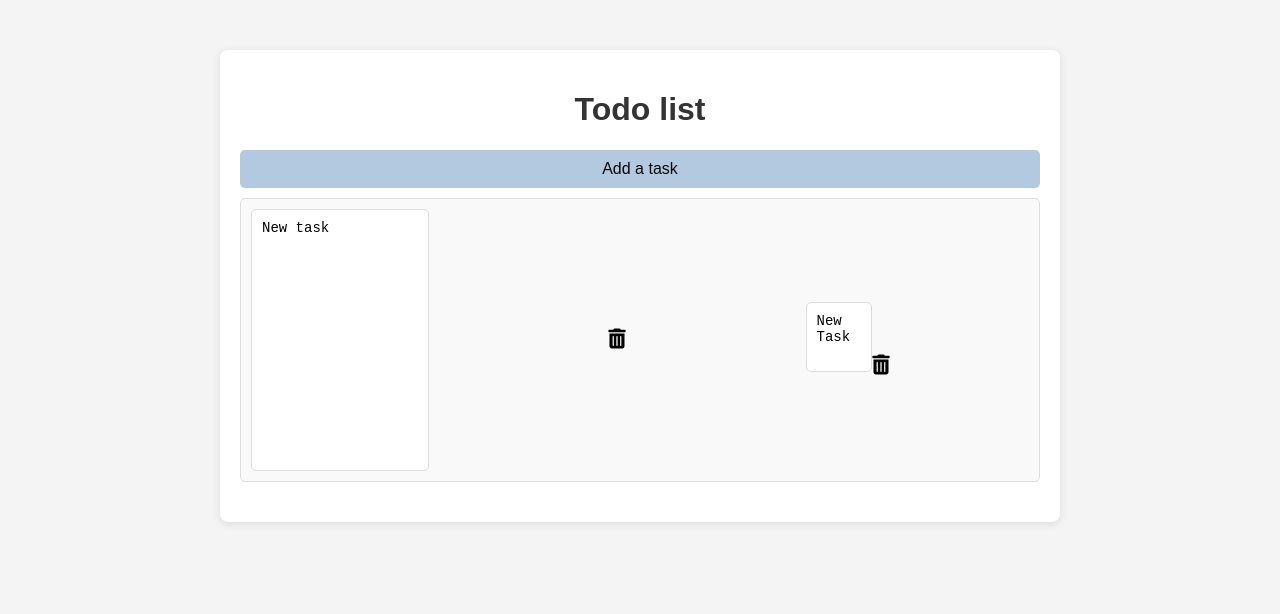
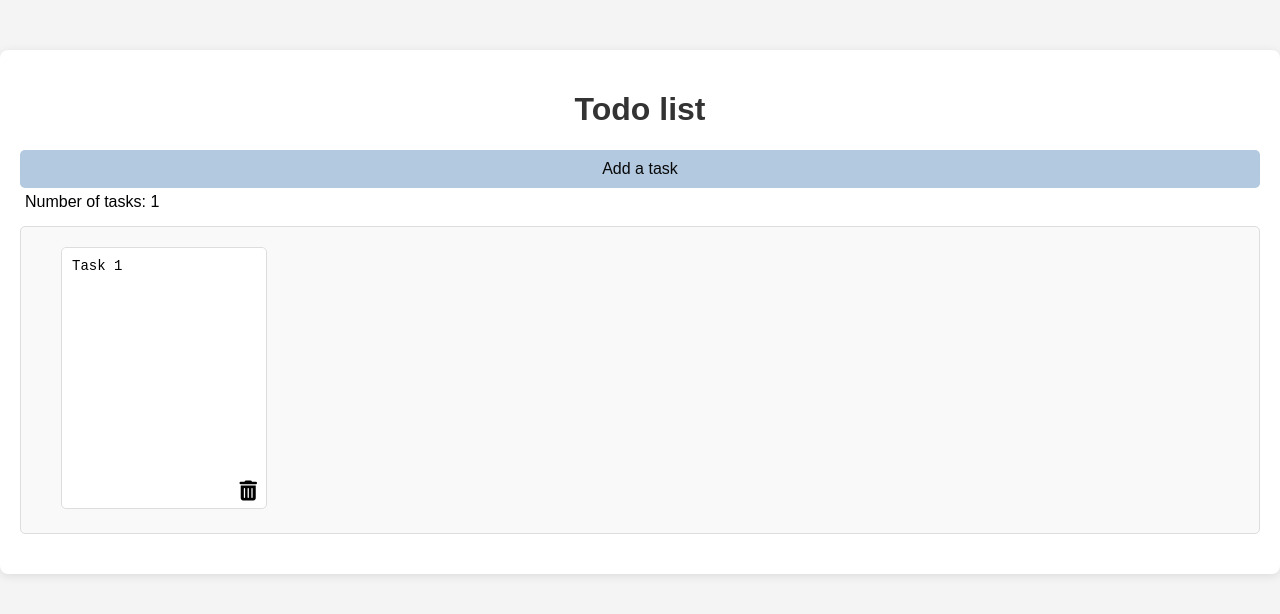
Before and after one commit to Freshta-Jafari/JavaScript_exo, a plain HTML site: page Todo-list/index.html in a window 1280 px wide. Both pictures are taken after a click on the button "Add a task". Drawn offline with Linux system fonts and the light colour scheme.

Commit message:
fait Todo_list exercice

```diff
--- a/Todo-list/index.html
+++ b/Todo-list/index.html
@@ -16,9 +16,12 @@
         <div id="todo">
             <div id="count">
                 <button id="btn">Add a task</button>
+                <div id="cardCounter">Number of tasks : </div>
                 <div id="todoCards">
-                    <textarea class="task" maxlength="200" cols="20" rows="15">New task</textarea>
-                    <span class="delBtn"><i class="fa-solid fa-trash-can" aria-hidden="true"></i></span>
+                    <div class="todoCard">
+                        <!-- <textarea class="task" maxlength="200" cols="20" rows="15">New task</textarea>
+                        <span class="delBtn"><i class="fa-solid fa-trash-can" aria-hidden="true"></i></span> -->
+                    </div>
                 </div>
             </div>
         </div>
--- a/Todo-list/script.js
+++ b/Todo-list/script.js
@@ -1,38 +1,54 @@
-const addBtn = document.querySelector('#btn');
-addBtn.addEventListener('click', addTask);
+document.addEventListener("DOMContentLoaded", () => {
+    const addButton = document.getElementById("btn");
+    const todoCardsContainer = document.getElementById("todoCards");
+   const cardCounter = document.getElementById("cardCounter");
+    let taskCount = 0;
 
-const taskCards = document.querySelector('.todoCard');
-const tasksContainer = document.querySelector('#todoCards');
 
-function addTask (){
-    const newTask = taskCards.cloneNode(true);
-    const newTextArea = newTask.querySelector('.task');
-    newTextArea.value = "New Task";
-    tasksContainer.appendChild(newTask);
-}
+    function addTask() {
+        taskCount++;
 
-function addTask(){
-    const newTask = document.createElement('div');
-    newTask.classList.add('todoCard');
+        const todoCard = document.createElement("div");
+        todoCard.classList.add("todoCard");
 
-    const newTextArea = document.createElement('textarea');
-    newTextArea.classList.add('task');
-    newTextArea.maxLength = 200;
-    newTextArea.cols = 20;
-    newTextArea.rows = 3;
-    newTextArea.value = "New Task";
+        const textarea = document.createElement("textarea");
+        textarea.classList.add("task");
+        textarea.value = `Task ${taskCount}`;
+        textarea.maxLength = 200;
+        textarea.cols = 20;
+        textarea.rows = 15;
 
-    const delBtn = document.createElement('span');
-    delBtn.classList.add('delBtn');
-    delBtn.innerHTML = '<i class="fa-solid fa-trash-can" aria-hidden="true"></i>';
+        const delBtn = document.createElement("span");
+        delBtn.classList.add("delBtn");
+        delBtn.innerHTML = '<i class="fa-solid fa-trash-can" aria-hidden="true"></i>';
+        delBtn.addEventListener("click", () => {
+            todoCardsContainer.removeChild(todoCard);
+            taskCount--;
+            updateTaskNumbers();
+            updateCardCounter();
+        });
 
-    newTask.appendChild(newTextArea);
-    newTask.appendChild(delBtn);
+        todoCard.appendChild(textarea);
+        todoCard.appendChild(delBtn);
+        todoCardsContainer.appendChild(todoCard);
+        updateCardCounter();
+    }
 
-    tasksContainer.appendChild(newTask);
 
-    delBtn.addEventListener('click', () => {
-        tasksContainer.removeChild(newTask);
+    function updateTaskNumbers() {
+        const tasks = todoCardsContainer.querySelectorAll(".task");
+        tasks.forEach((task, index) => {
+            task.value = `Task ${index + 1}`;
+        });
+        taskCount = tasks.length;
+    }
+
+    function updateCardCounter(){
+        cardCounter.textContent = `Number of tasks: ${taskCount}`;
+    }
+    updateCardCounter();
+
+    addButton.addEventListener("click", () => {
+        addTask();
     });
-
-}
+});
--- a/Todo-list/style.css
+++ b/Todo-list/style.css
@@ -6,16 +6,12 @@ body {
     padding: 0;
 }
 #wrapper {
-    max-width: 800px;
+    max-width: 100%;
     margin: 50px auto;
     padding: 20px;
     background-color: #fff;
     border-radius: 8px;
     box-shadow: 0 2px 10px rgba(0, 0, 0, 0.1);
-    /* display: flex;
-    flex: wrap;
-    justify-content: left;
-    align-items: left; */
 }
 h1 {
     text-align: center;
@@ -40,35 +36,46 @@ h1 {
 }
 #btn:hover {
     background-color: #0056b3;
+    color: white;
+}
+#cardCounter {
+    padding: 5px;
 }
 #todoCards {
     display: flex;
+    flex-direction: row;
     align-items: center;
-    justify-content: space-between;
     margin-top: 10px;
     padding: 10px;
     border: 1px solid #ddd;
     border-radius: 5px;
     background-color: #f9f9f9;
+    overflow-y: auto;
+    overflow-x: auto;
+    white-space: nowrap;
+}
+.todoCard {
+    position: relative;
+    padding: 10px;
+    background-color: #f9f9f9;
+    gap: 5px;
+}
 
-}
-.todoCards:hover {
-    box-shadow: 0 2px 5px rgba(0, 0, 0, 0.1);
-    transform: translateY(-2px);
-}
+
 .task {
-    width: 20%;
+    position: relative;
     padding: 10px;
     border: 1px solid #ddd;
     border-radius: 5px;
     resize: none;
     font-size: 14px;
 }
-.task:focus {
-    border-color: #007BFF;
-    outline: none;
-}
+
 .delBtn {
+    position: absolute;
+    bottom: 10px;
+    right: 10px;
+    padding: 10px;
     cursor: pointer;
     color: #000000;
     font-size: 20px;
@@ -77,7 +84,7 @@ h1 {
     color: #000000;
 }
 
-@media (max-width: 800px) {
+@media (max-width: 100%) {
     #wrapper {
         padding: 10px;
     }
--- /dev/null
+++ b/hello-world/style.css
@@ -0,0 +1,4 @@
+
+img {
+    width: 200px;
+}
```
Also changed, not shown: hello-world/index.html (+37 -0 lines), hello-world/image.jfif (added), hello-world/img1.jfif (added), 1 other file.
